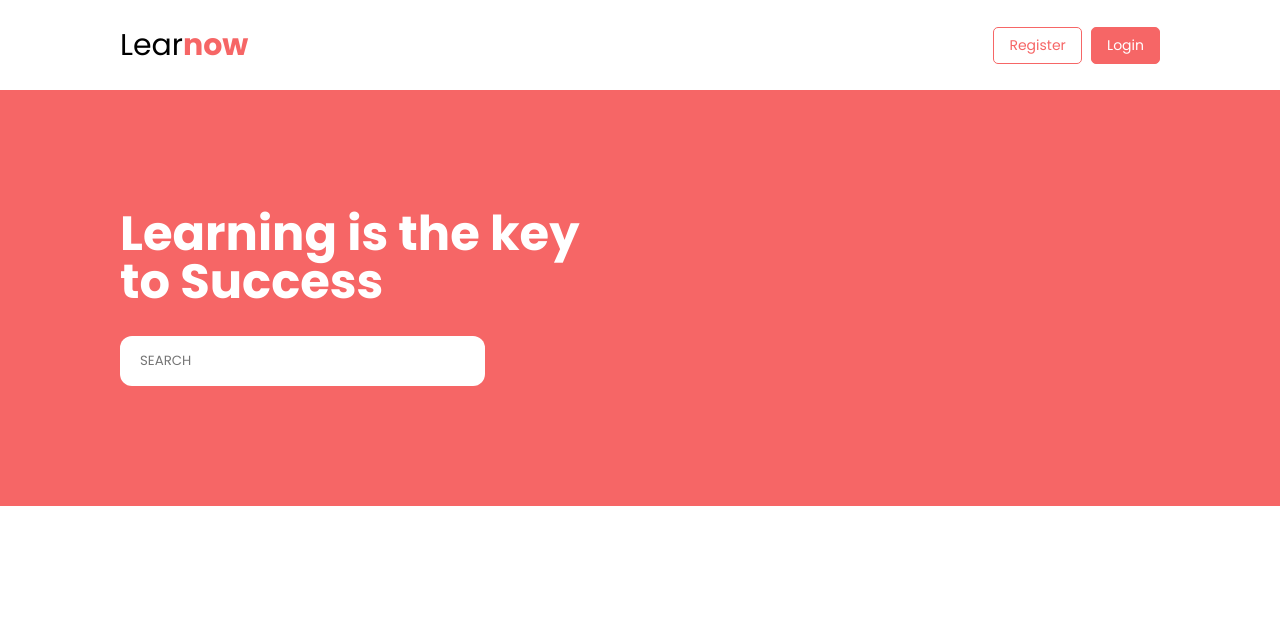
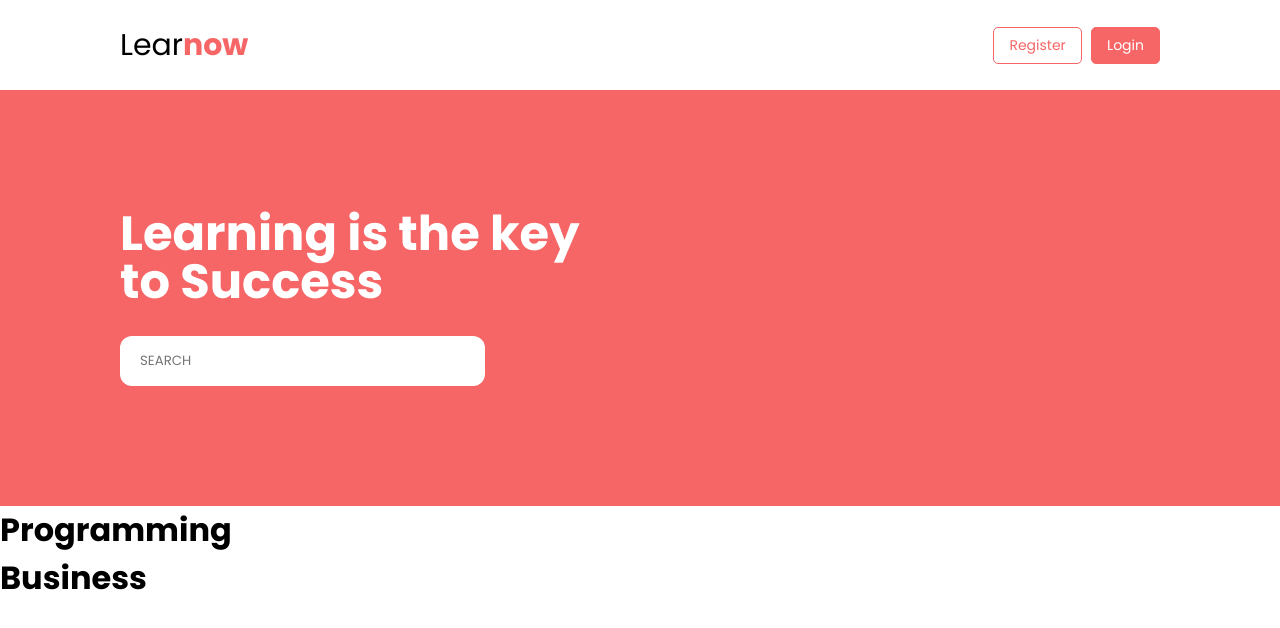
Before and after one commit to ParavJaikrishan/web-design, a plain HTML site: page index.html in a window 1280 px wide. Drawn offline with Linux system fonts and the light colour scheme.

Commit message:
Added HTML for activity divs

```diff
--- a/index.html
+++ b/index.html
@@ -23,5 +23,13 @@
         <h1>Learning is the key <br/> to Success</h1>
         <input type="text" placeholder="SEARCH" id="search-bar"/>
     </div>
+    <div class="activity">
+        <h1>Programming</h1>
+        <div class="container" id="programming-container"></div>
+    </div>
+    <div class="activity">
+      <h1>Business</h1>
+      <div class="container" id="business-container"></div>
+    </div>
 </body>
 </html>
```
